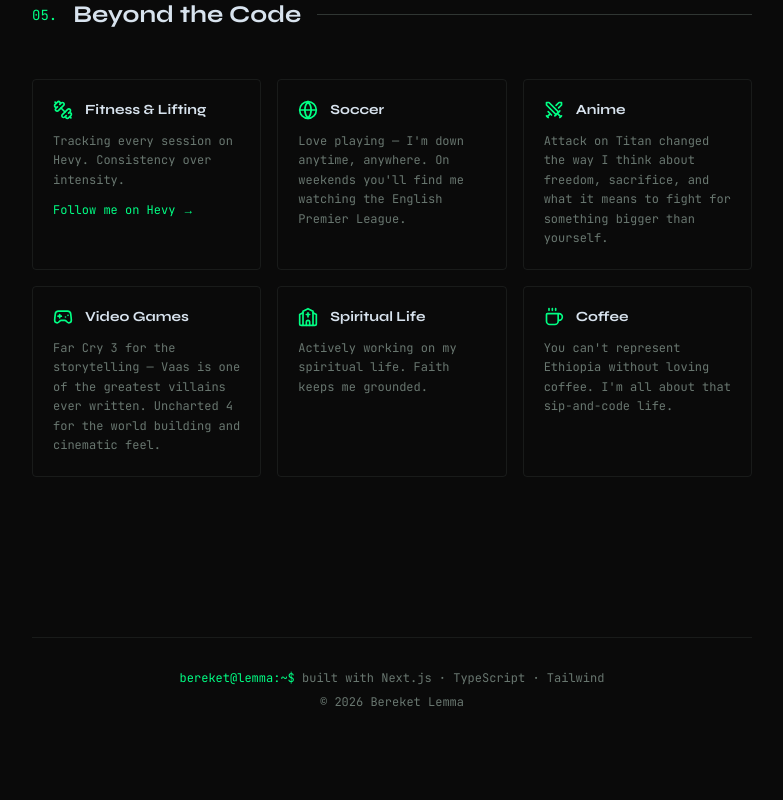
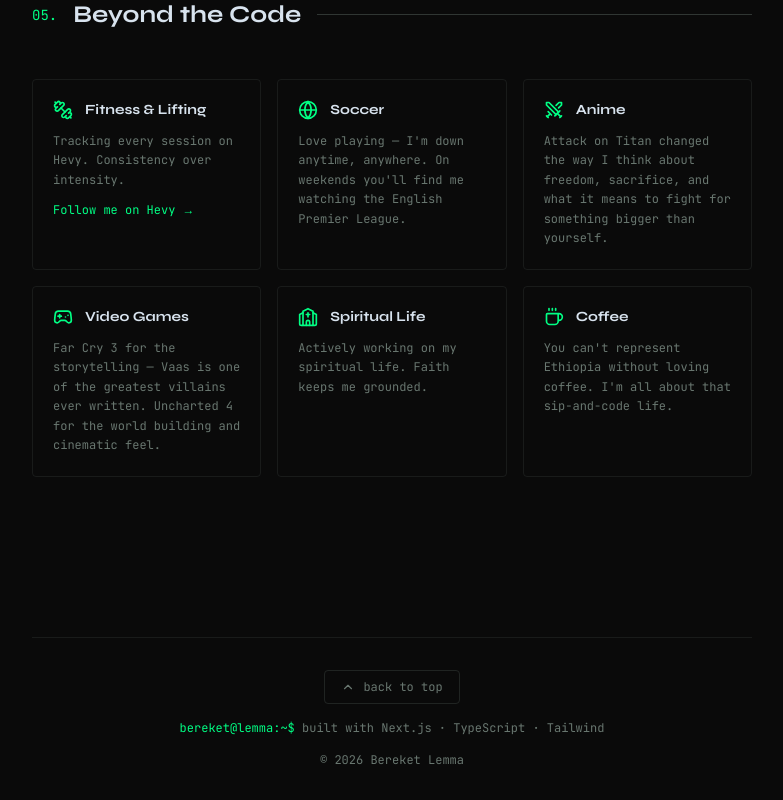
Before and after one commit to bereketlemma/bereket-portfolio, a Next.js app: page / in a window 1280 px wide. Shown: the part 5115-5915 px from the top of the page, without its empty margins (248-1031 px from the left). Before the commit the page ends 5857 px from the top, so only its background shows below. Built offline with nearby package versions, Linux system fonts and the light colour scheme.

Commit message:
Update app/home/_components/footer.tsx

```diff
--- a/app/home/_components/footer.tsx
+++ b/app/home/_components/footer.tsx
@@ -1,7 +1,19 @@
+"use client"
+
+import { ChevronUp } from "lucide-react"
+
 export default function Footer() {
   return (
     <footer className="mt-20 border-t border-border/40 py-8">
-      <div className="flex flex-col items-center gap-2">
+      <div className="flex flex-col items-center gap-4">
+        <button
+          onClick={() => window.scrollTo({ top: 0, behavior: "smooth" })}
+          className="group flex items-center gap-2 rounded border border-border/60 px-4 py-2 font-mono text-xs text-muted-foreground hover:border-accent hover:text-accent transition-all"
+          aria-label="Scroll to top"
+        >
+          <ChevronUp size={14} className="transition-transform group-hover:-translate-y-0.5" />
+          back to top
+        </button>
         <p className="font-mono text-xs text-muted-foreground">
           <span className="text-accent">bereket@lemma:~$</span> built with Next.js · TypeScript · Tailwind
         </p>
```
